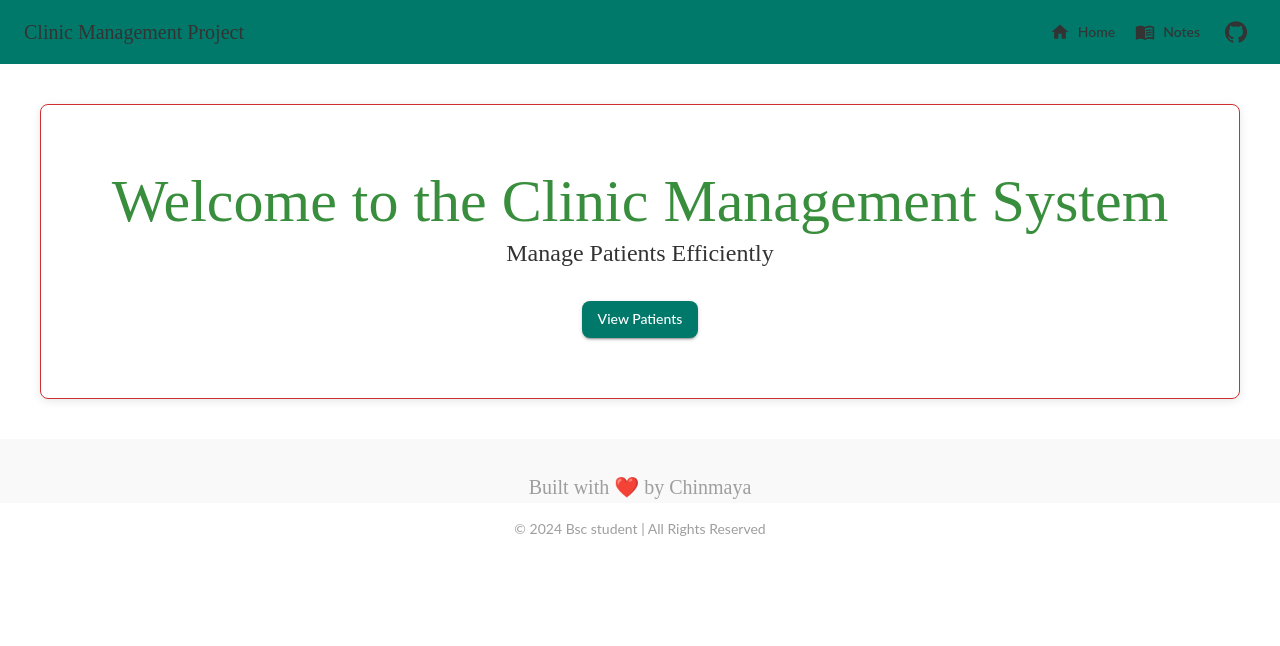
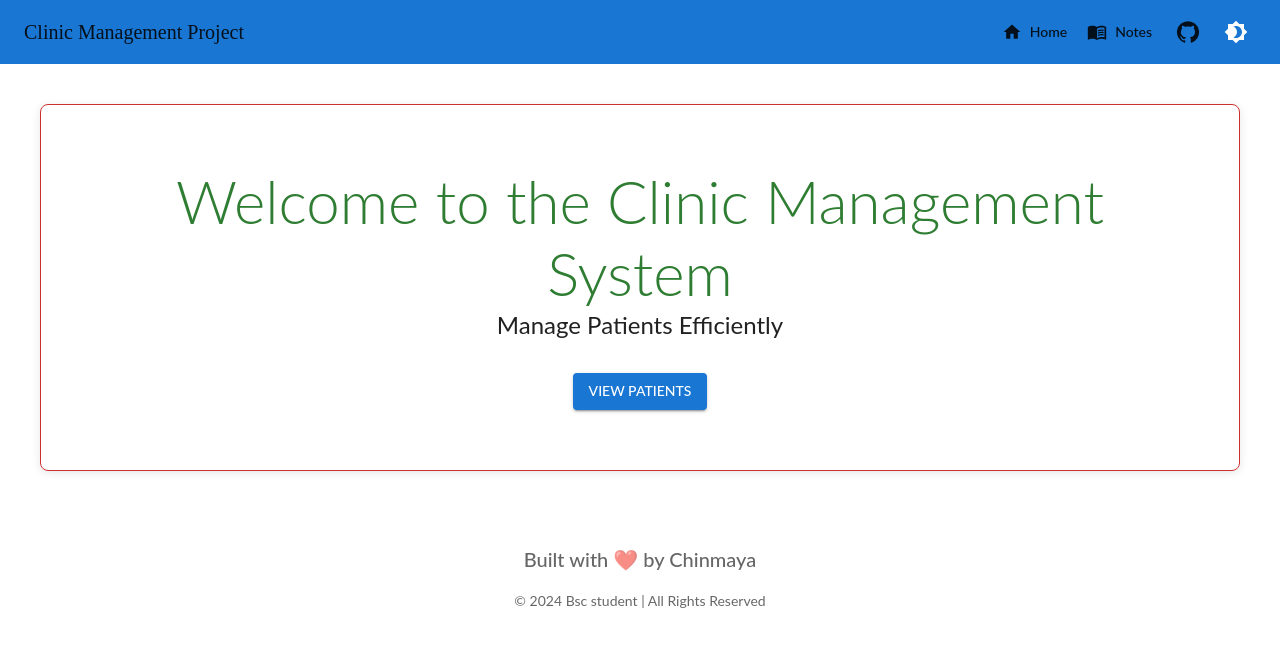
Before and after one commit to 88chinu/clinicManagement, a React (Create React App) app in the folder client/: page / in a window 1280 px wide. Shown: the top 646 px of the page. Built offline with nearby package versions, Linux system fonts and the light colour scheme.

Commit message:
add light,dark mode

```diff
--- a/client/src/components/Navbar.js
+++ b/client/src/components/Navbar.js
@@ -1,83 +1,5 @@
-// import React, { useState } from 'react';
-// import { Link as RouterLink } from 'react-router-dom';
-// import {
-//   AppBar,
-//   Toolbar,
-//   Typography,
-//   Button,
-//   Box,
-//   IconButton,
-//   Menu,
-//   MenuItem,
-// } from '@mui/material';
-// import GitHubIcon from '@mui/icons-material/GitHub';
-// import HomeIcon from '@mui/icons-material/Home';
-// import MenuBookIcon from '@mui/icons-material/MenuBook'; // Added Notes icon
-
-// const notesPages = [
-//   { title: 'Home', path: '/notes/home' },
-//   { title: 'Schedule', path: '/notes/schedule' },
-// ];
-
-// const Navbar = () => {
-//   const [notesAnchorEl, setNotesAnchorEl] = useState(null);
-
-//   const handleNotesClick = (event) => {
-//     setNotesAnchorEl(event.currentTarget);
-//   };
-
-//   const handleNotesClose = () => {
-//     setNotesAnchorEl(null);
-//   };
-
-//   return (
-//     <AppBar position="static" color="transparent" elevation={0} sx={{ width: '100%' }}>
-//       <Toolbar>
-//         <Typography variant="h6" component="div" sx={{ flexGrow: 1, color: 'primary.main' }}>
-//           Clinic Management Project
-//         </Typography>
-//         <Box sx={{ display: 'flex', alignItems: 'center', gap: 1 }}>
-//           <Button color="primary" component={RouterLink} to="/" startIcon={<HomeIcon />} >
-//             Home
-//           </Button>
-//           <Button color="primary" onClick={handleNotesClick} startIcon={<MenuBookIcon />} >
-//             Notes
-//           </Button>
-//           <Menu
-//             anchorEl={notesAnchorEl}
-//             open={Boolean(notesAnchorEl)}
-//             onClose={handleNotesClose}
-//           >
-//             {notesPages.map((page) => (
-//               <MenuItem
-//                 key={page.path}
-//                 component={RouterLink}
-//                 to={page.path}
-//                 onClick={handleNotesClose}
-//               >
-//                 {page.title}
-//               </MenuItem>
-//             ))}
-//           </Menu>
-//            <IconButton
-//             color="primary"
-//             component="a"
-//             href="https://github.com/88chinu/clinicManagement"
-//             target="_blank"
-//             rel="noopener noreferrer"
-//             aria-label="GitHub">
-//             <GitHubIcon />
-//           </IconButton>
-//         </Box>
-//       </Toolbar>
-//     </AppBar>
-//   );
-// };
-
-// export default Navbar;
-
-import React, { useState } from 'react';
-import { Link as RouterLink } from 'react-router-dom';
+import React, { useContext, useState } from 'react';
+import { Link as RouterLink } from 'react-router-dom'; // Add this
 import {
   AppBar,
   Toolbar,
@@ -90,7 +12,10 @@
 } from '@mui/material';
 import GitHubIcon from '@mui/icons-material/GitHub';
 import HomeIcon from '@mui/icons-material/Home';
-import MenuBookIcon from '@mui/icons-material/MenuBook'; // Added Notes icon
+import MenuBookIcon from '@mui/icons-material/MenuBook';
+import Brightness4Icon from '@mui/icons-material/Brightness4';
+import Brightness7Icon from '@mui/icons-material/Brightness7';
+import { ThemeModeContext } from './ThemeModeProvider'; // Ensure correct path
 
 const notesPages = [
   { title: 'Home', path: '/notes/home' },
@@ -99,6 +24,7 @@
 
 const Navbar = () => {
   const [notesAnchorEl, setNotesAnchorEl] = useState(null);
+  const { mode, toggleTheme } = useContext(ThemeModeContext);
 
   const handleNotesClick = (event) => {
     setNotesAnchorEl(event.currentTarget);
@@ -172,6 +98,9 @@
           >
             <GitHubIcon />
           </IconButton>
+          <IconButton onClick={toggleTheme} color="inherit">
+            {mode === 'light' ? <Brightness4Icon /> : <Brightness7Icon />}
+          </IconButton>
         </Box>
       </Toolbar>
     </AppBar>
--- /dev/null
+++ b/client/src/components/ThemeModeProvider.js
@@ -0,0 +1,38 @@
+import React, { createContext, useState, useMemo } from 'react';
+import { ThemeProvider, createTheme } from '@mui/material/styles';
+import CssBaseline from '@mui/material/CssBaseline';
+
+// Create a context for theme mode
+export const ThemeModeContext = createContext();
+
+export const ThemeModeProvider = ({ children }) => {
+  const [mode, setMode] = useState('light'); // Default to light mode
+
+  // Function to toggle between light and dark mode
+  const toggleTheme = () => {
+    setMode((prevMode) => (prevMode === 'light' ? 'dark' : 'light'));
+  };
+
+  // Memoize the theme object for better performance
+  const theme = useMemo(
+    () =>
+      createTheme({
+        palette: {
+          mode,
+        },
+        typography: {
+          fontFamily: '"Lato", "Roboto", "Helvetica", "Arial", sans-serif',
+        },
+      }),
+    [mode]
+  );
+
+  return (
+    <ThemeModeContext.Provider value={{ mode, toggleTheme }}>
+      <ThemeProvider theme={theme}>
+        <CssBaseline />
+        {children}
+      </ThemeProvider>
+    </ThemeModeContext.Provider>
+  );
+};
--- a/client/src/container/Theme.js
+++ b/client/src/container/Theme.js
@@ -1,86 +1,87 @@
 import { createTheme } from '@mui/material/styles';
 
-const clinicThemeColors = {
+const lightThemeColors = {
     base: '#ffffff',
     surface: '#f9f9f9',
     overlay: '#e0e0e0',
     muted: '#9e9e9e',
     subtle: '#bdbdbd',
     text: '#333333',
-    primaryMain: '#00796b', // Calming teal
-    secondaryMain: '#0288d1', // Trustworthy blue
-    error: '#d32f2f', // Alert red
-    warning: '#f9a825', // Attention yellow
-    info: '#0288d1', // Consistent blue
-    success: '#388e3c', // Positive green
-    highlightLow: '#f5f5f5',
-    highlightMed: '#eeeeee',
-    highlightHigh: '#e0e0e0',
+    primaryMain: '#00796b',
+    secondaryMain: '#0288d1',
+    error: '#d32f2f',
+    warning: '#f9a825',
+    info: '#0288d1',
+    success: '#388e3c',
 };
 
-const clinicManagementTheme = createTheme({
+const darkThemeColors = {
+    base: '#121212',
+    surface: '#1e1e1e',
+    overlay: '#2e2e2e',
+    muted: '#8c8c8c',
+    subtle: '#6d6d6d',
+    text: '#ffffff',
+    primaryMain: '#80cbc4',
+    secondaryMain: '#81d4fa',
+    error: '#ef9a9a',
+    warning: '#ffcc80',
+    info: '#81d4fa',
+    success: '#a5d6a7',
+};
+
+const getThemeColors = (mode) => (mode === 'light' ? lightThemeColors : darkThemeColors);
+
+const createClinicManagementTheme = (mode) => {
+    const themeColors = getThemeColors(mode);
+
+    return createTheme({
         palette: {
-        mode: 'light',
+            mode,
             background: {
-            default: clinicThemeColors.base,
-            paper: clinicThemeColors.surface,
+                default: themeColors.base,
+                paper: themeColors.surface,
             },
             primary: {
-            main: clinicThemeColors.primaryMain,
+                main: themeColors.primaryMain,
             },
             secondary: {
-            main: clinicThemeColors.secondaryMain,
+                main: themeColors.secondaryMain,
             },
             error: {
-            main: clinicThemeColors.error,
+                main: themeColors.error,
             },
             warning: {
-            main: clinicThemeColors.warning,
+                main: themeColors.warning,
             },
             info: {
-            main: clinicThemeColors.info,
+                main: themeColors.info,
             },
             success: {
-            main: clinicThemeColors.success,
+                main: themeColors.success,
             },
             text: {
-            primary: clinicThemeColors.text,
-            secondary: clinicThemeColors.muted,
+                primary: themeColors.text,
+                secondary: themeColors.muted,
             },
         },
         typography: {
             fontFamily: '"Lato", "Roboto", "Helvetica", "Arial", sans-serif',
-        h1: {
-            fontFamily: '"Roboto Slab", serif',
-        },
-        h2: {
-            fontFamily: '"Roboto Slab", serif',
-        },
-        h3: {
-            fontFamily: '"Roboto Slab", serif',
-        },
-        h4: {
-            fontFamily: '"Roboto Slab", serif',
-        },
-        h5: {
-            fontFamily: '"Roboto Slab", serif',
-        },
-        h6: {
-            fontFamily: '"Roboto Slab", serif',
-        },
-        body1: {
-            fontFamily: '"Lato", sans-serif',
-        },
-        body2: {
-            fontFamily: '"Lato", sans-serif',
-        },
+            h1: { fontFamily: '"Roboto Slab", serif' },
+            h2: { fontFamily: '"Roboto Slab", serif' },
+            h3: { fontFamily: '"Roboto Slab", serif' },
+            h4: { fontFamily: '"Roboto Slab", serif' },
+            h5: { fontFamily: '"Roboto Slab", serif' },
+            h6: { fontFamily: '"Roboto Slab", serif' },
+            body1: { fontFamily: '"Lato", sans-serif' },
+            body2: { fontFamily: '"Lato", sans-serif' },
         },
         components: {
             MuiAppBar: {
                 styleOverrides: {
                     root: {
-                    backgroundColor: clinicThemeColors.primaryMain,
-                    color: clinicThemeColors.text, // Ensures the text is visible on the AppBar
+                        backgroundColor: themeColors.primaryMain,
+                        color: themeColors.text,
                     },
                 },
             },
@@ -89,6 +90,27 @@
                     root: {
                         textTransform: 'none',
                         borderRadius: '8px',
+                    },
+                    contained: {
+                        backgroundColor: themeColors.primaryMain,
+                        color: themeColors.text,
+                        '&:hover': {
+                            backgroundColor: themeColors.secondaryMain,
+                        },
+                    },
+                    outlined: {
+                        borderColor: themeColors.primaryMain,
+                        color: themeColors.primaryMain,
+                        '&:hover': {
+                            borderColor: themeColors.secondaryMain,
+                            color: themeColors.secondaryMain,
+                        },
+                    },
+                    text: {
+                        color: themeColors.primaryMain,
+                        '&:hover': {
+                            backgroundColor: themeColors.overlay,
+                        },
                     },
                 },
             },
@@ -99,5 +121,6 @@
             },
         },
     });
+};
 
-export default clinicManagementTheme;
+export default createClinicManagementTheme;
```
Also changed, not shown: client/src/App.js (+4 -4 lines). Lines whose indentation alone changed are shown as unchanged.
